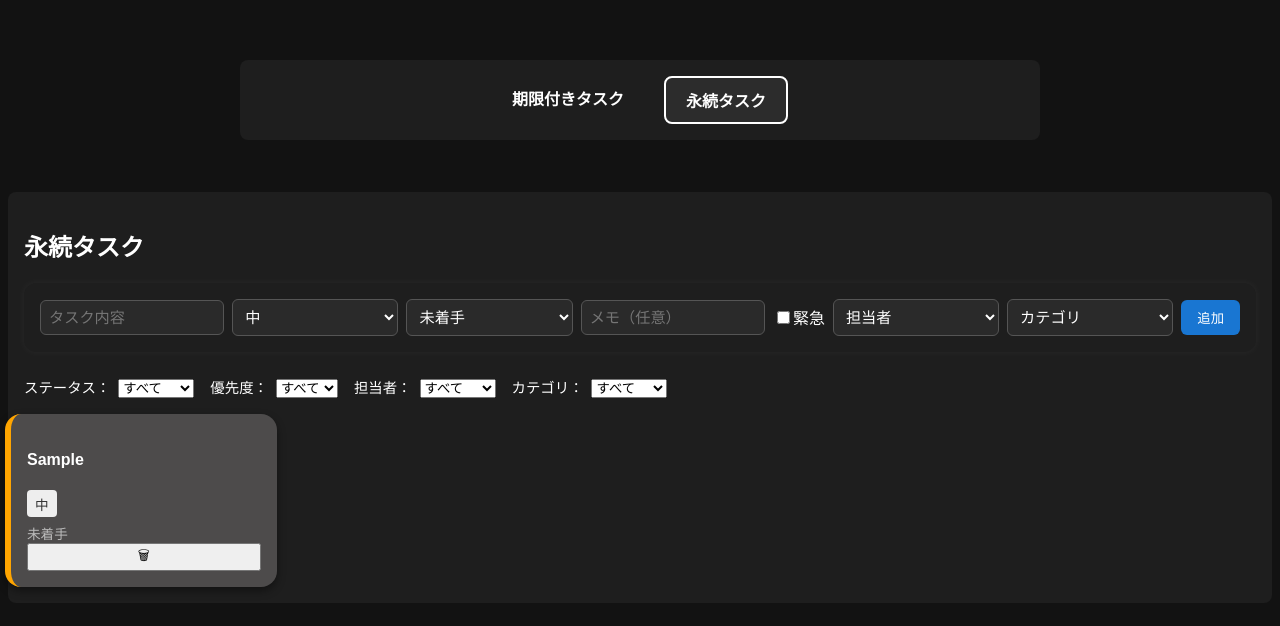
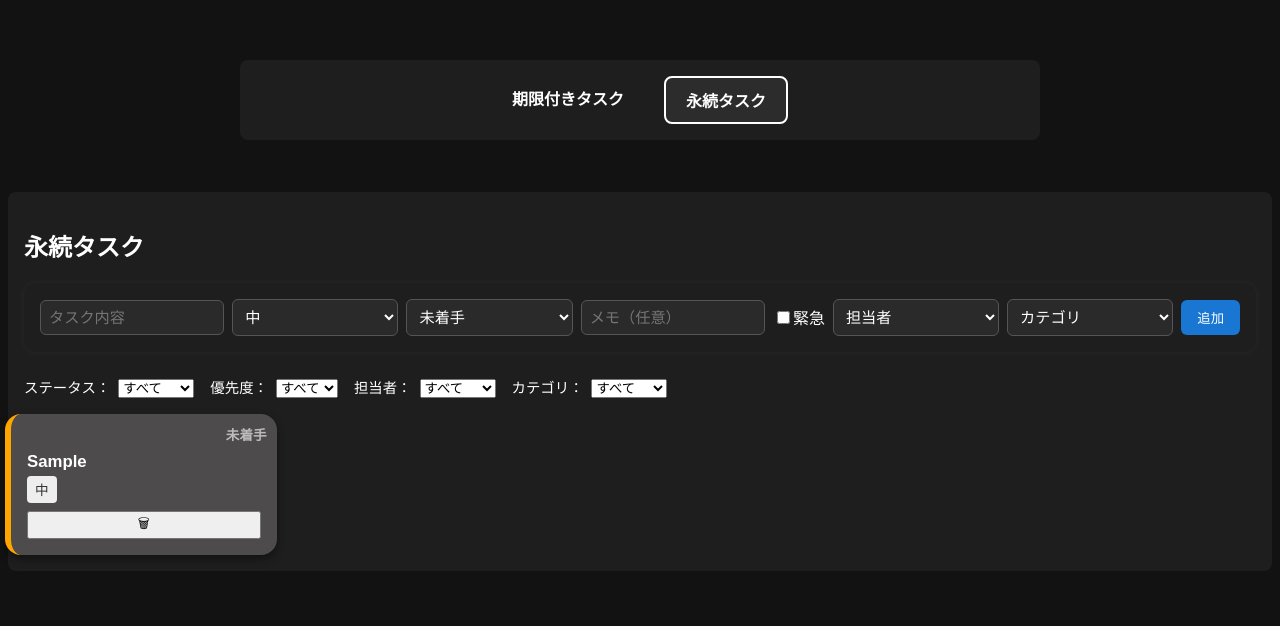
Before and after one commit to DoiToshiki/task-management, a React (Create React App) app: page /habit in a window 1280 px wide. Both pictures are taken after typing "Sample", "Sample" into the empty fields and a click on the button "追加". Shown: the top 626 px of the page. Built offline with nearby package versions, Linux system fonts and the light colour scheme; no server answers.

Commit message:
問題点修正

```diff
--- a/src/components/TaskCard.css
+++ b/src/components/TaskCard.css
@@ -18,6 +18,8 @@
   flex-direction: column;
   justify-content: space-between;
   transition: transform 0.2s ease;
+  position: relative;
+  /* ← 重要 */
 }
 
 .task-card:hover {
@@ -37,9 +39,13 @@
 }
 
 .badge {
-  background: #444;
+  background: #eee;
+  color: #333;
   border-radius: 4px;
   padding: 0.2rem 0.5rem;
+  margin-right: 0.3rem;
+  margin-bottom: 0.5rem;
+  font-size: 0.85rem;
 }
 
 .due-date {
@@ -48,14 +54,8 @@
 
 .task-status {
   margin-top: 0.4rem;
-  font-size: 0.85rem;
+  font-size: 1rem;
   color: #aaa;
-}
-
-.task-card {
-  position: relative;
-  /* ← 重要 */
-  /* 既存のスタイルはそのまま */
 }
 
 .urgent-icon {
@@ -67,11 +67,23 @@
   z-index: 10;
 }
 
-.badge {
-  background: #eee;
-  color: #333;
-  border-radius: 4px;
-  padding: 0.2rem 0.5rem;
-  margin-right: 0.3rem;
+.task-due {
   font-size: 0.85rem;
+  color: #ccc;
+  margin-bottom: 4px;
 }
+
+.task-title {
+  font-size: 1.05rem;
+  font-weight: bold;
+  color: #fff;
+  margin-bottom: 4px;
+}
+
+.task-status-top {
+  position: absolute;
+  top: 10px;
+  right: 10px;
+  font-size: 0.85rem;
+  font-weight: bold;
+}
--- a/src/components/TaskCard.js
+++ b/src/components/TaskCard.js
@@ -33,11 +33,18 @@ function TaskCard({ task, onClick, onDelete }) {
         <img src="/urgent-icon.png" alt="urgent" className="urgent-icon" />
       )}
 
+      <div className="task-status-top" style={{ color: getStatusColor(task.status) }}>
+        {task.status}
+      </div>
+
       <div className="task-main">
-        {/* 🔽 締め切り日を先に表示 */}
-        {task.dueDate && <div className="due-date">{task.dueDate}</div>}
+        {task.dueDate && (
+          <div className="task-due">
+            <span className="due-label">📅{task.dueDate}</span>
+          </div>
+        )}
 
-        <h4>{task.title}</h4>
+        <h4 className="task-title">{task.title}</h4>
 
         <div className="task-meta">
           <span className="badge">{task.priority}</span>
@@ -46,13 +53,7 @@ function TaskCard({ task, onClick, onDelete }) {
             <span className="badge">{task.tags.category}</span>
           )}
         </div>
-
-        <div
-          className="task-status"
-          style={{ color: getStatusColor(task.status) }}
-        >
-          {task.status}
-        </div>
+        <div> </div>
       </div>
 
       <button
```
